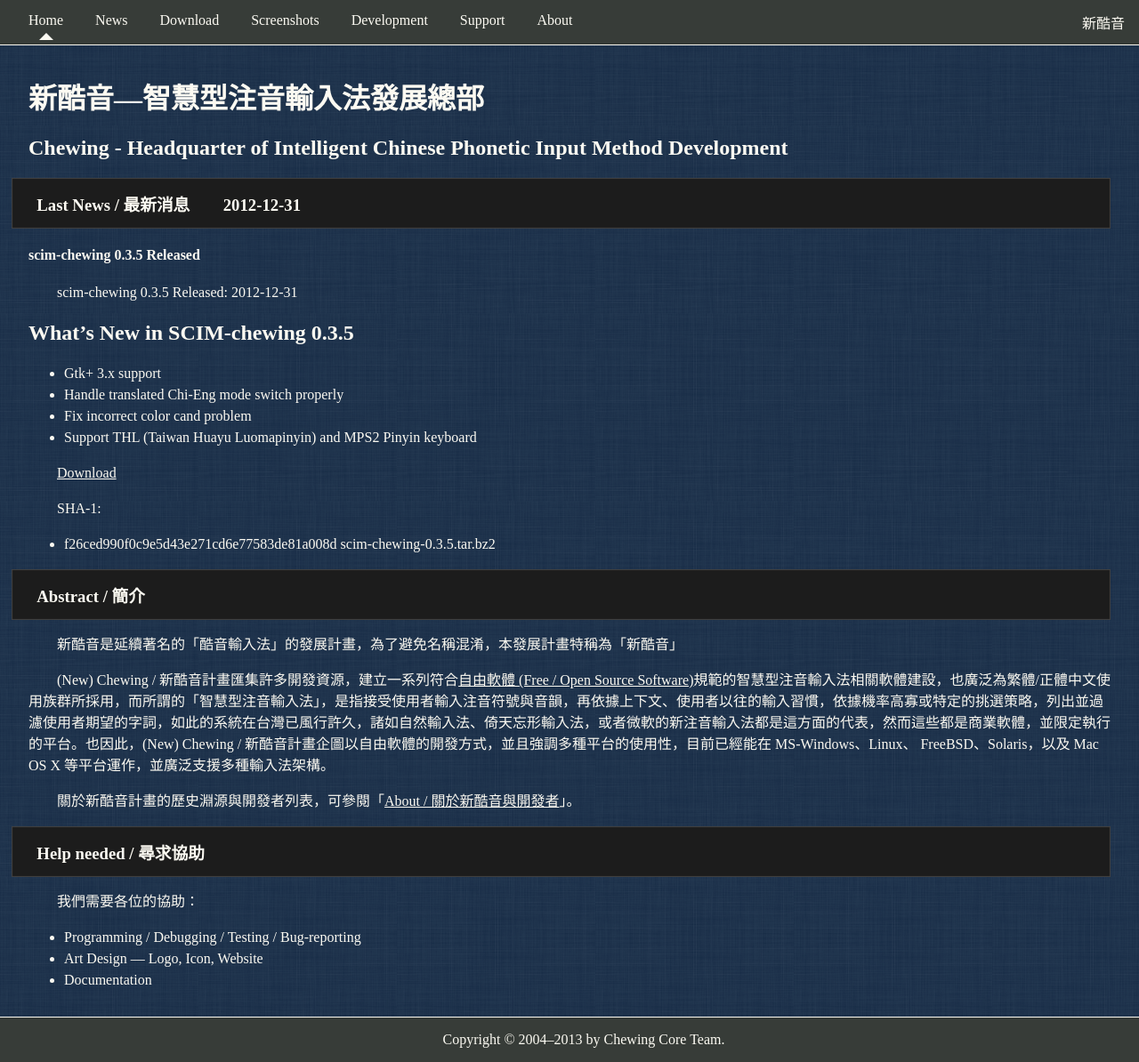
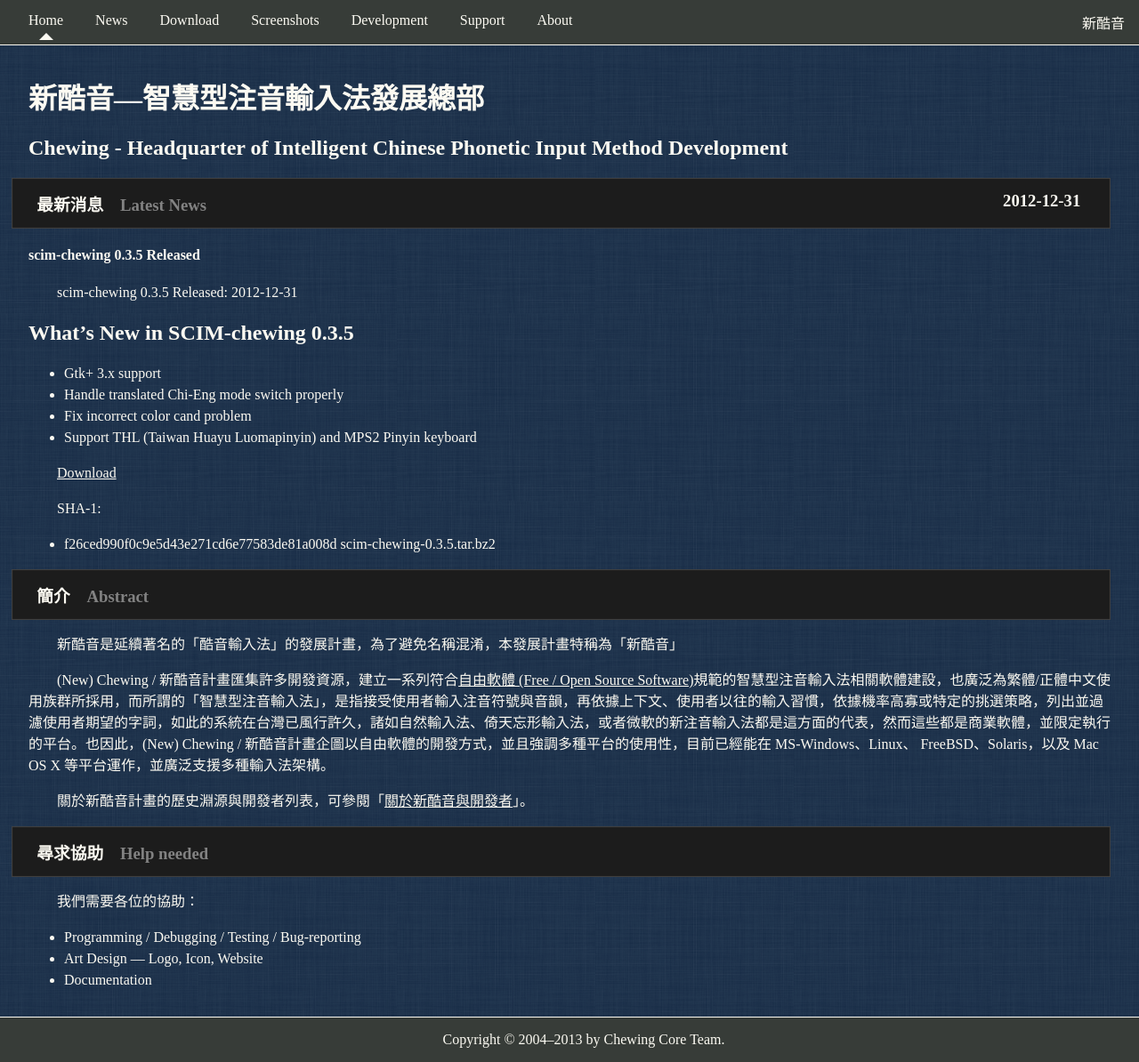
Before and after one commit to chewing/chewing.github.com, a Jekyll site: the page built from index.html, in a window 1280 px wide and 1194 px high. Shown: the whole window at 89% size. Built offline with Jekyll 4.4.1, drawn with Linux system fonts in a browser that asks for light colours; Markdown is read by kramdown in place of the engine named in the settings.

Commit message:
split heading phrase

```diff
--- a/development.html
+++ b/development.html
@@ -4,7 +4,7 @@
 ---
 <article>
         <header>
-                <h3>Source code 原始碼</h3>
+                <h3>原始碼<span>Source code</span></h3>
         </header>
 		<p>專案代管於GitHub：<a href="https://github.com/chewing">https://github.com/chewing</a></p>
 </article>
@@ -34,7 +34,7 @@
 </article>
 <article>
 	<header>
-		<h3>Links / 相關連結</h3>
+		<h3>相關連結<span>Links</span></h3>
 	</header>
 	<ul>
 		<li><a href="http://code.google.com/p/ibus/">IBus &mdash; Intelligent Input Bus for Linux / Unix OS</a></li>
--- a/index.html
+++ b/index.html
@@ -7,7 +7,7 @@
 <h2>Chewing - Headquarter of Intelligent Chinese Phonetic Input Method Development</h2>
 <article>
 	<header>
-		<h3>Last News / 最新消息<time>{{ site.posts.first.date | date: "%Y-%m-%d" }}</time></h3>
+		<h3>最新消息<span>Latest News</span><time>{{ site.posts.first.date | date: "%Y-%m-%d" }}</time></h3>
 		<h4>{{ site.posts.first.title }}</h4>
 	</header>
 	{{ site.posts.first.content }}
@@ -15,15 +15,15 @@
 {% endif %}
 <article>
 	<header>
-		<h3>Abstract / 簡介</h3>
+		<h3>簡介<span>Abstract</span></h3>
 	</header>
 	<p>新酷音是延續著名的「酷音輸入法」的發展計畫，為了避免名稱混淆，本發展計畫特稱為「新酷音」</p>
 	<p>(New) Chewing / 新酷音計畫匯集許多開發資源，建立一系列符合<a href="http://www.opensource.org/">自由軟體 (Free / Open Source Software)</a>規範的智慧型注音輸入法相關軟體建設，也廣泛為繁體/正體中文使用族群所採用，而所謂的「智慧型注音輸入法」，是指接受使用者輸入注音符號與音韻，再依據上下文、使用者以往的輸入習慣，依據機率高寡或特定的挑選策略，列出並過濾使用者期望的字詞，如此的系統在台灣已風行許久，諸如自然輸入法、倚天忘形輸入法，或者微軟的新注音輸入法都是這方面的代表，然而這些都是商業軟體，並限定執行的平台。也因此，(New) Chewing / 新酷音計畫企圖以自由軟體的開發方式，並且強調多種平台的使用性，目前已經能在 MS-Windows、Linux、 FreeBSD、Solaris，以及 Mac OS X 等平台運作，並廣泛支援多種輸入法架構。</p>
-	<p>關於新酷音計畫的歷史淵源與開發者列表，可參閱「<a href="about.html">About / 關於新酷音與開發者</a>」。</p>
+	<p>關於新酷音計畫的歷史淵源與開發者列表，可參閱「<a href="about.html">關於新酷音與開發者</a>」。</p>
 </article>
 <article>
 	<header>
-		<h3>Help needed / 尋求協助</h3>
+		<h3>尋求協助<span>Help needed</span></h3>
 	</header>
 	<p>我們需要各位的協助：</p>
 	<ul>
--- a/news.html
+++ b/news.html
@@ -4,7 +4,7 @@
 ---
 <article>
 	<header>
-		<h3>News 消息更新</h3>
+		<h3>消息更新<span>News</span></h3>
 	</header>
 	{% if site.posts != empty %}
 	<ul id="news">
--- a/style.css
+++ b/style.css
@@ -89,10 +89,6 @@
 	padding: 0.5em 0;
 }
 
-time {
-	margin-right: 2em;
-}
-
 h3 {
 	position: relative;
 	background-color: #1c1c1c;
@@ -105,7 +101,15 @@
 }
 
 h3 time {
-	margin-left: 2em;
+	float: right;
+	margin-right: 1em;
+}
+
+h3 span {
+    display: inline-block;
+    margin-left: .5em;
+    padding-left: .5em;
+    color: #828282;
 }
 
 footer {
```
Also changed, not shown: other parts of development.html (+1 -1 lines), about.html (+4 -4 lines), download.html (+4 -4 lines).
